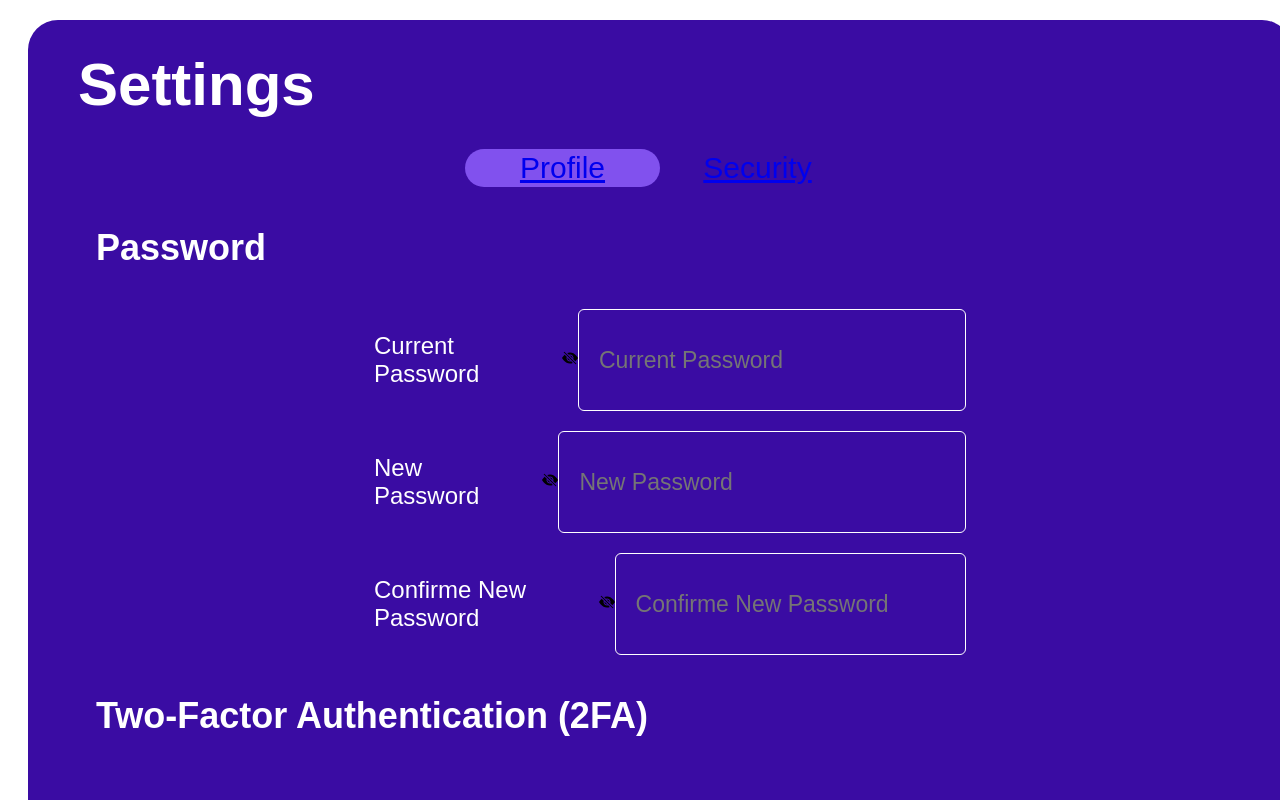
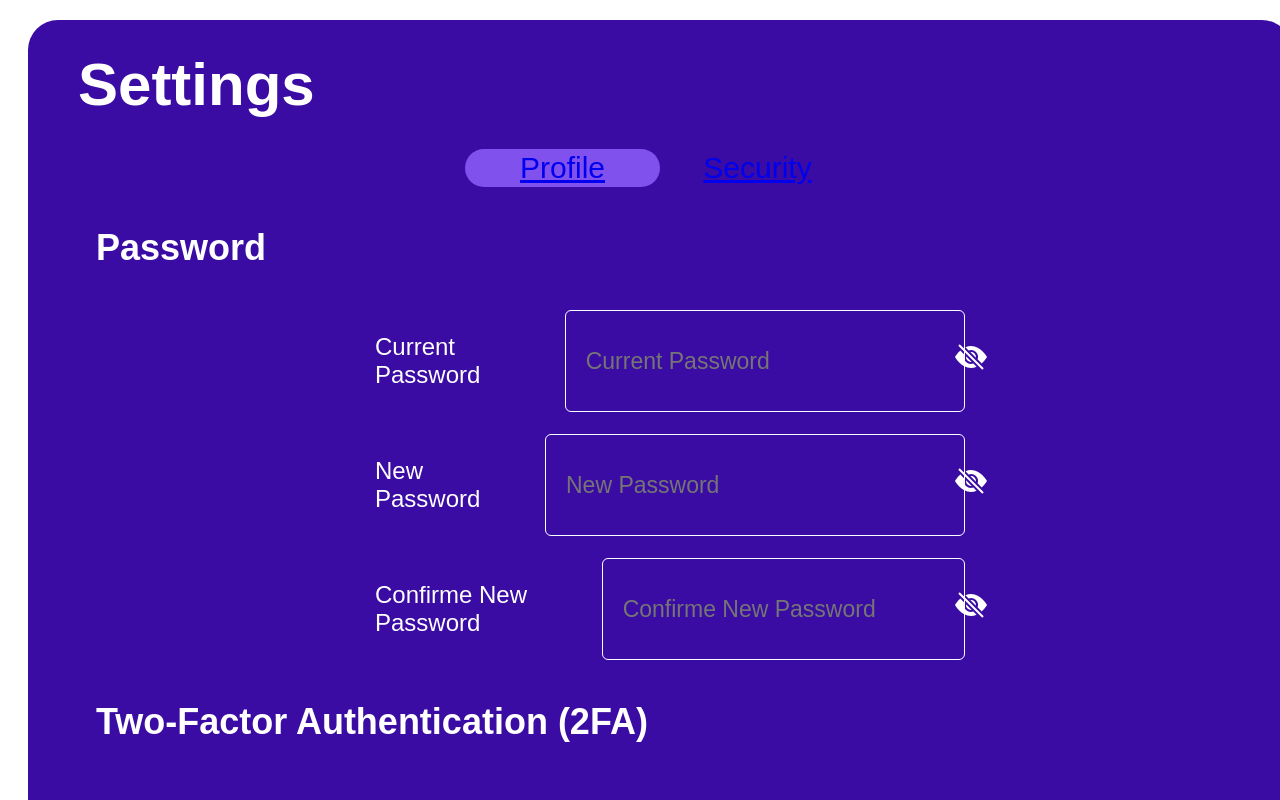
Before and after one commit to msbayman/ft_transcendence, a Next.js app in the folder front/: page /My_Profile/Settings_Page/Settings_Page in a window 1280 px wide. Shown: the top 800 px of the page. Built offline with nearby package versions, Linux system fonts and the light colour scheme.

Commit message:
Settings Page: 2st password component, css for show/hide password

```diff
--- a/front/src/pages/My_Profile/Settings_Page/Settings_Page.css
+++ b/front/src/pages/My_Profile/Settings_Page/Settings_Page.css
@@ -240,7 +240,7 @@ label {
   border-radius: 6px;
   background-color: #3a0ca3;
   border: 1px solid white;
-  padding: 20px 45px 20px 20px;
+  padding: 20px 55px 20px 20px;
   font-size: 23px;
   color: #b59bf3;
 
@@ -259,15 +259,15 @@ label {
   flex-direction: column;
   width: 50%;
   color: black;
-  /* background-color: green; */
 
 }
 
 .spn {
+  font-family: "Alexandria", sans-serif;
   display: flex;
   justify-content: space-between;
   align-items: center;
-  margin: 10px;
+  margin: 11px;
   flex-direction: row;
 }
 
@@ -275,8 +275,15 @@ label {
 
 .pswd {
   width: 100%;
-  /* background-color: gray; */
   display: flex;
   justify-content: center;
 
 }
+
+.pswd .icon {
+  position: absolute;
+  left: 74.6%;
+  font-size: 2rem;
+  color: #fff;
+  cursor: pointer;
+}
```
